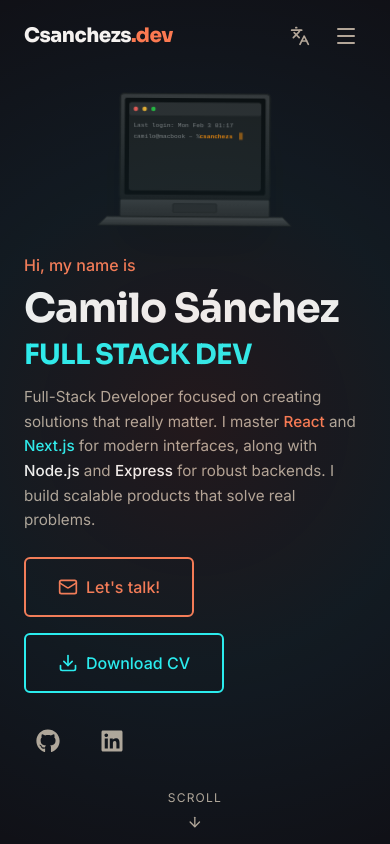
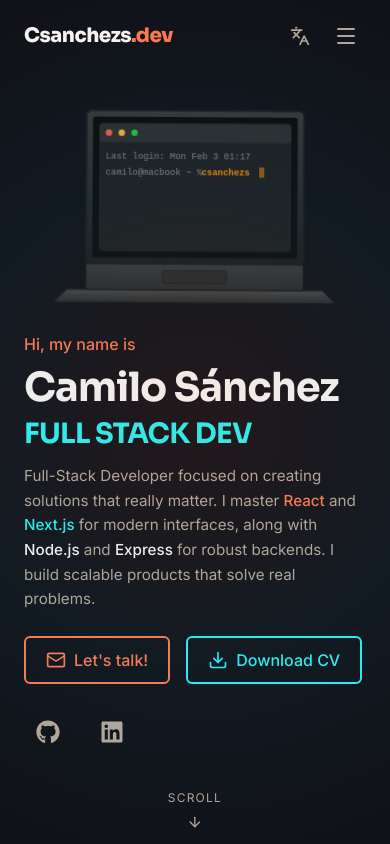
Before and after one commit to csanchezs9/Portafolio, a Next.js app: page / in a window 390 px wide. Shown: the top 844 px of the page. Built offline with nearby package versions, Linux system fonts and the light colour scheme.

Commit message:
fix: restore full MacBook size, shrink hero CTAs on mobile instead
Revert MacBook to original width; reduce CTA button padding on small
screens to reclaim the vertical space so buttons stay above the fold.

```diff
--- a/components/sections/Hero.tsx
+++ b/components/sections/Hero.tsx
@@ -124,7 +124,7 @@
             <div ref={ctaRef} className="flex flex-wrap gap-4 opacity-0">
               <a
                 href="mailto:camilosanchezs288@gmail.com?subject=Contacto desde portafolio"
-                className="inline-flex items-center gap-2 px-8 py-4 bg-transparent border-2 border-primary text-primary hover:bg-primary/10 rounded-md font-medium transition-all duration-200 glow-on-hover"
+                className="inline-flex items-center gap-2 px-5 py-2.5 sm:px-8 sm:py-4 bg-transparent border-2 border-primary text-primary hover:bg-primary/10 rounded-md font-medium transition-all duration-200 glow-on-hover"
               >
                 <Mail className="w-5 h-5" />
                 {t.hero.cta}
@@ -132,7 +132,7 @@
               <a
                 href="/Camilo_Sanchez_CV_EN.pdf"
                 download
-                className="inline-flex items-center gap-2 px-8 py-4 bg-transparent border-2 border-accent text-accent hover:bg-accent/10 rounded-md font-medium transition-all duration-200 glow-on-hover"
+                className="inline-flex items-center gap-2 px-5 py-2.5 sm:px-8 sm:py-4 bg-transparent border-2 border-accent text-accent hover:bg-accent/10 rounded-md font-medium transition-all duration-200 glow-on-hover"
               >
                 <Download className="w-5 h-5" />
                 {t.hero.downloadCv}
@@ -166,7 +166,7 @@
         <div
           className="order-1 lg:order-2 flex-shrink-0 lg:mr-[-2rem] xl:mr-[-4rem]"
           style={{
-            width: 'min(60vw, clamp(220px, 36vw, 500px))',
+            width: 'min(85vw, clamp(320px, 36vw, 500px))',
           }}
         >
           <FloatingMacBook />
```
